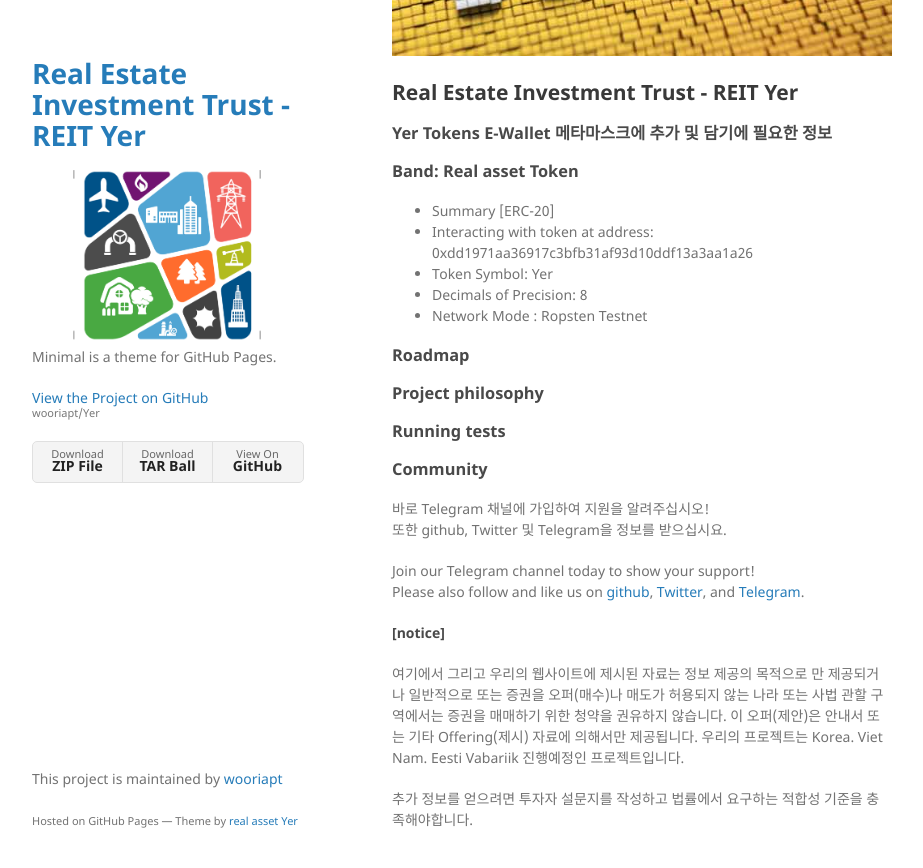
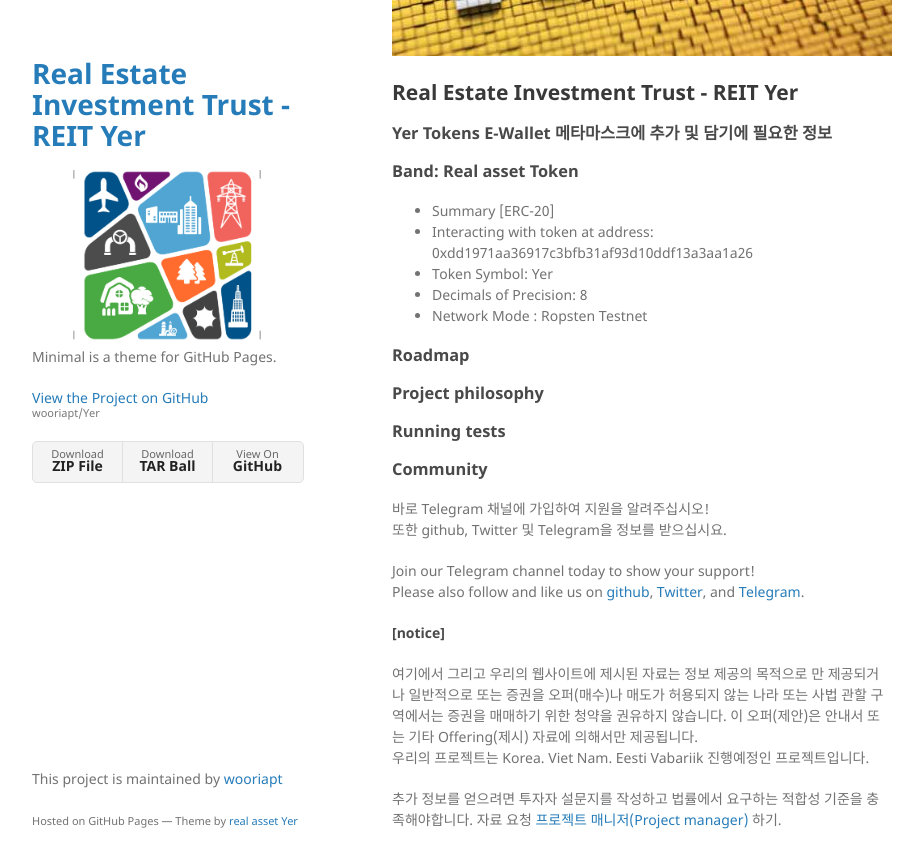
Before and after one commit to wooriapt/Yer, a Jekyll site: the page built from index.md, in a window 1280 px wide and 900 px high, scrolled down 1243 px. Shown: the top 868 px of the window, without its empty margins (178-1101 px from the left). Built offline with Jekyll 4.4.1, drawn with Linux system fonts in a browser that asks for light colours; our own code applies the rules of GitHub Pages for plain Markdown files.

Commit message:
Update index.md

```diff
--- a/index.md
+++ b/index.md
@@ -68,3 +68,4 @@
 우리의 프로젝트는 Korea. Viet Nam. Eesti Vabariik 진행예정인 프로젝트입니다.
 
 추가 정보를 얻으려면 투자자 설문지를 작성하고 법률에서 요구하는 적합성 기준을 충족해야합니다.
+자료 요청 [프로젝트 매니저(Project manager)](dany.me.park@gmail.com) 하기.
```
